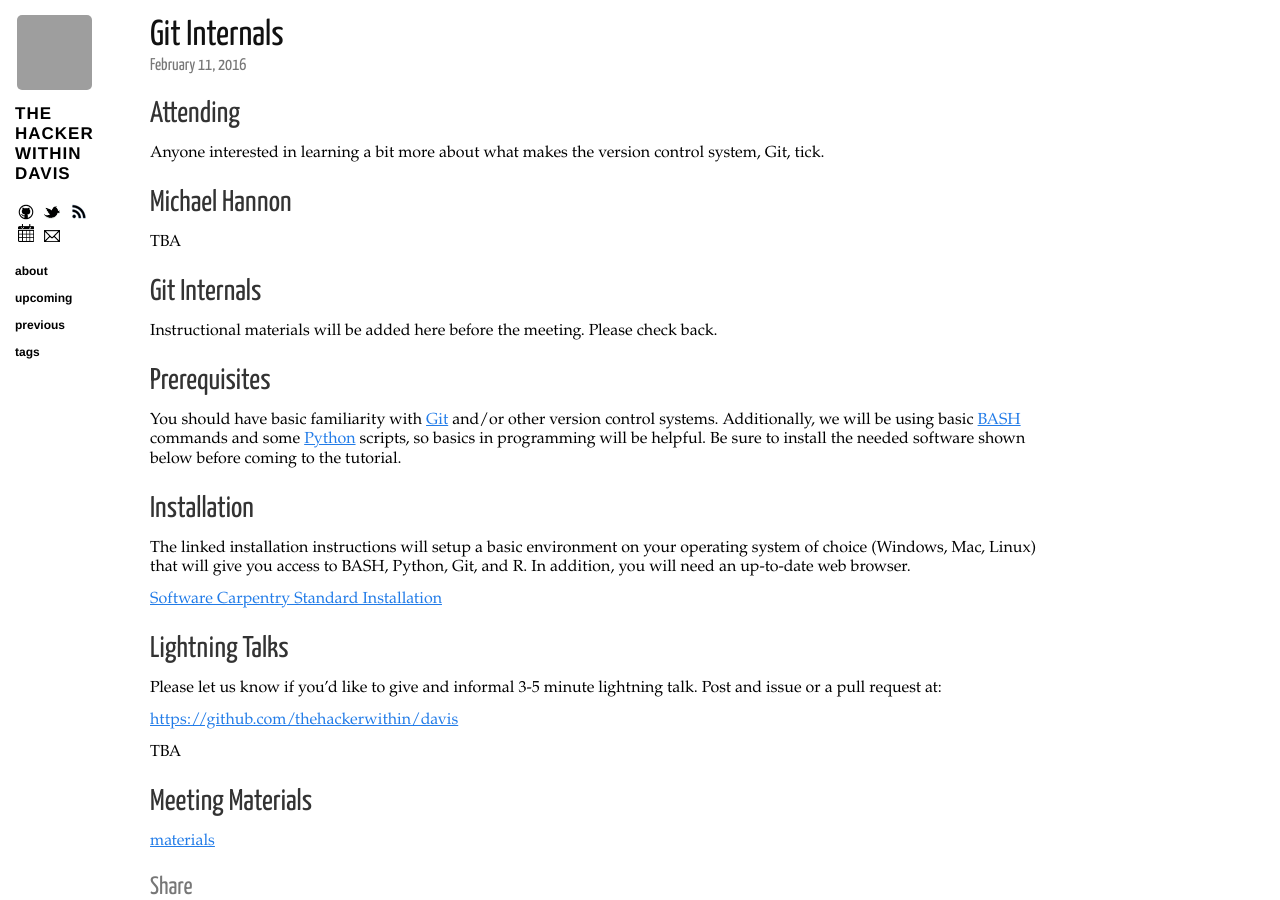
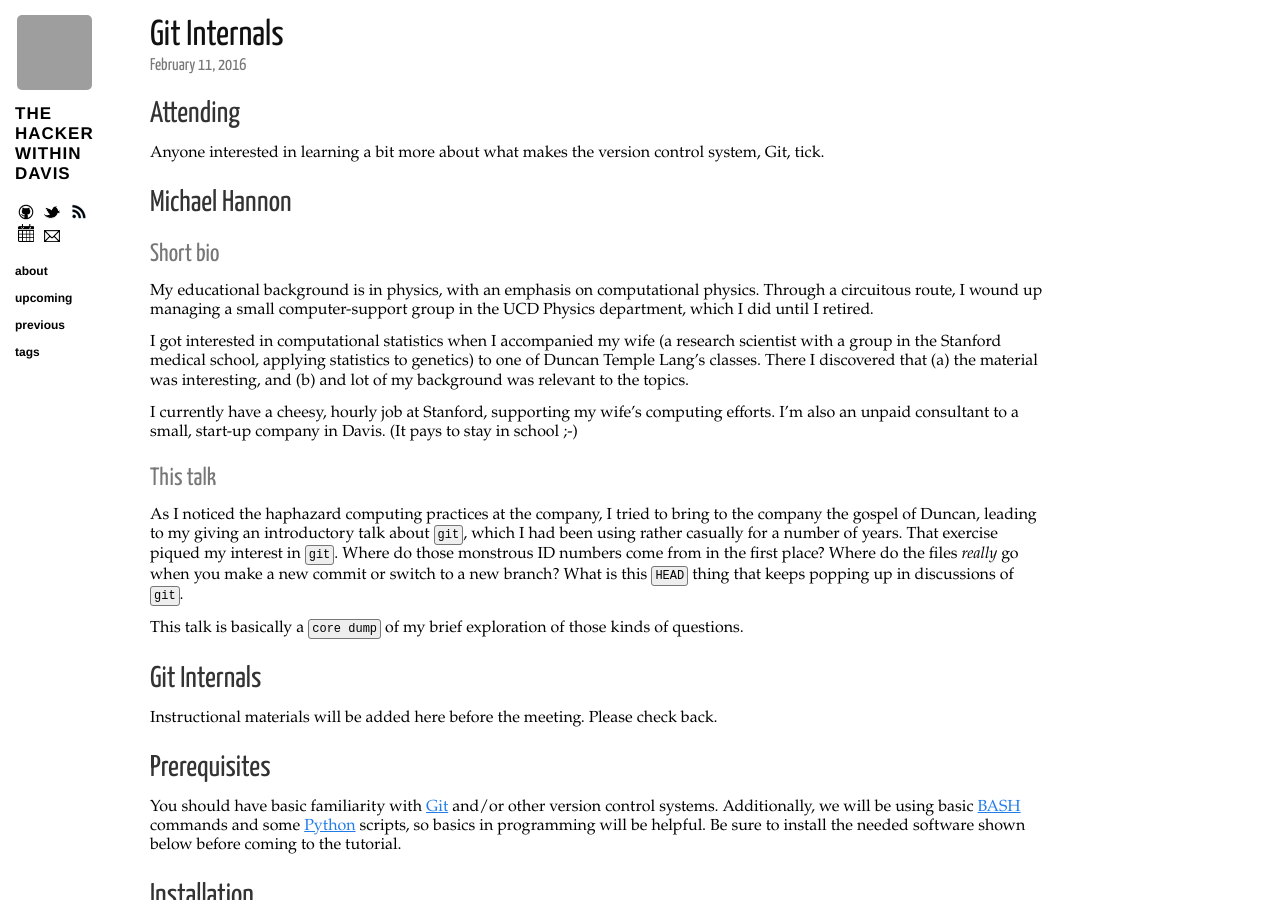
Before and after one commit to thehackerwithin/davis, a Jekyll site: the page built from _posts/2016-02-11-git-internals.markdown, in a window 1280 px wide and 900 px high. Built offline with Jekyll 4.4.1, drawn with Linux system fonts in a browser that asks for light colours; nearby versions of some CDN libraries; Markdown is read by kramdown in place of the engine named in the settings; comment, search, counter and statistics services are not loaded; grey boxes are pictures that could not be loaded.

Commit message:
Added a short bio and a sort of an abstract

```diff
--- a/_posts/2016-02-11-git-internals.markdown
+++ b/_posts/2016-02-11-git-internals.markdown
@@ -13,7 +13,35 @@ system, Git, tick.
 
 ## Michael Hannon
 
-TBA
+### Short bio
+
+My educational background is in physics, with an emphasis on computational
+physics.  Through a circuitous route, I wound up managing a small
+computer-support group in the UCD Physics department, which I did until
+I retired.
+
+I got interested in computational statistics when I accompanied my wife (a
+research scientist with a group in the Stanford medical school, applying
+statistics to genetics) to one of Duncan Temple Lang's classes.  There
+I discovered that (a) the material was interesting, and (b) and lot of my
+background was relevant to the topics.
+
+I currently have a cheesy, hourly job at Stanford, supporting my wife's
+computing efforts.  I'm also an unpaid consultant to a small, start-up company
+in Davis.  (It pays to stay in school ;-)
+
+### This talk
+
+As I noticed the haphazard computing practices at the company, I tried to bring
+to the company the gospel of Duncan, leading to my giving an introductory talk
+about `git`, which I had been using rather casually for a number of years. That
+exercise piqued my interest in `git`.  Where do those monstrous ID numbers come
+from in the first place?  Where do the files *really* go when you make a new
+commit or switch to a new branch?  What is this `HEAD` thing that keeps popping
+up in discussions of `git`.
+
+This talk is basically a `core dump` of my brief exploration of those kinds of questions.
+
 
 ## Git Internals
 
```
